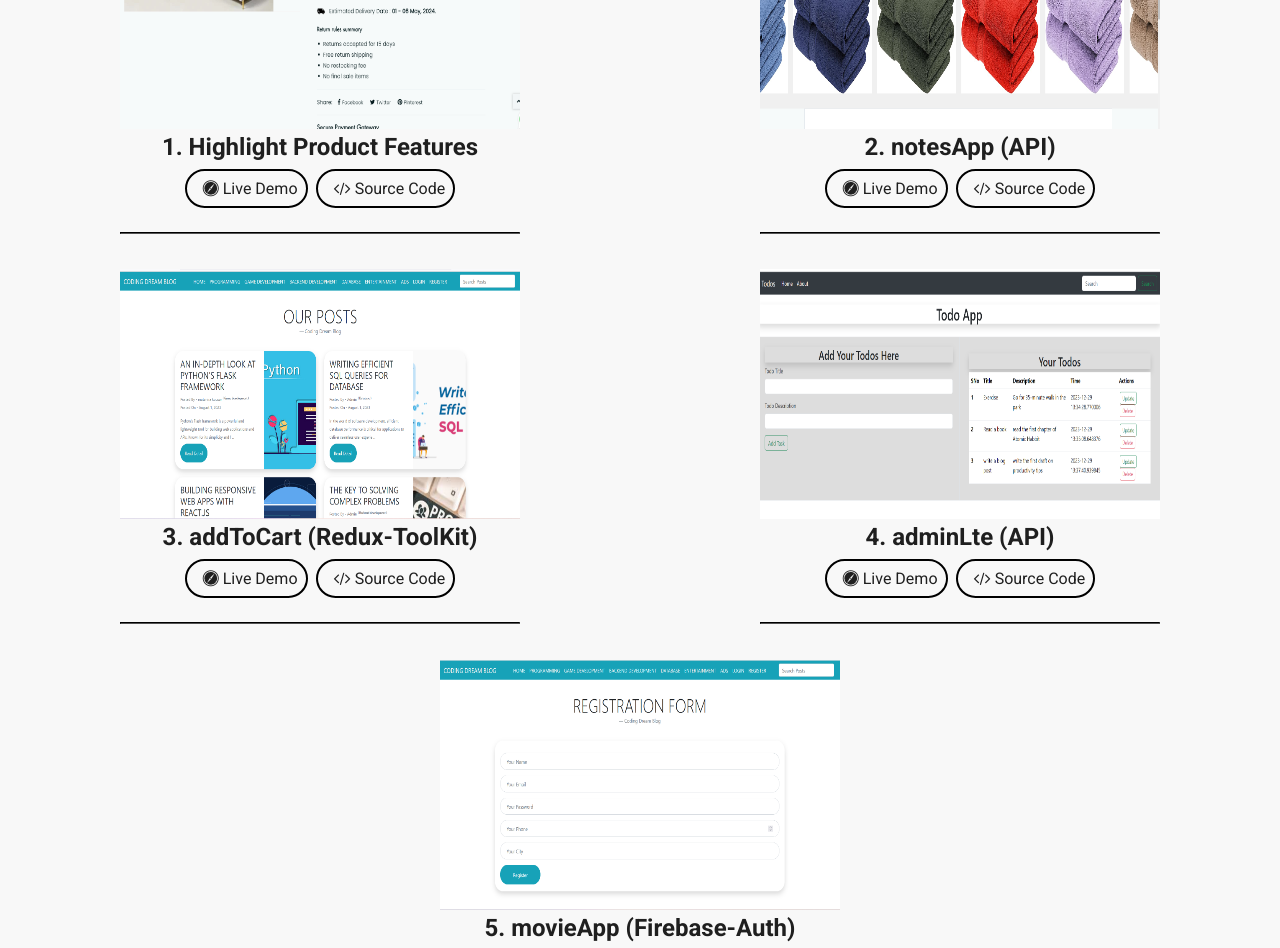
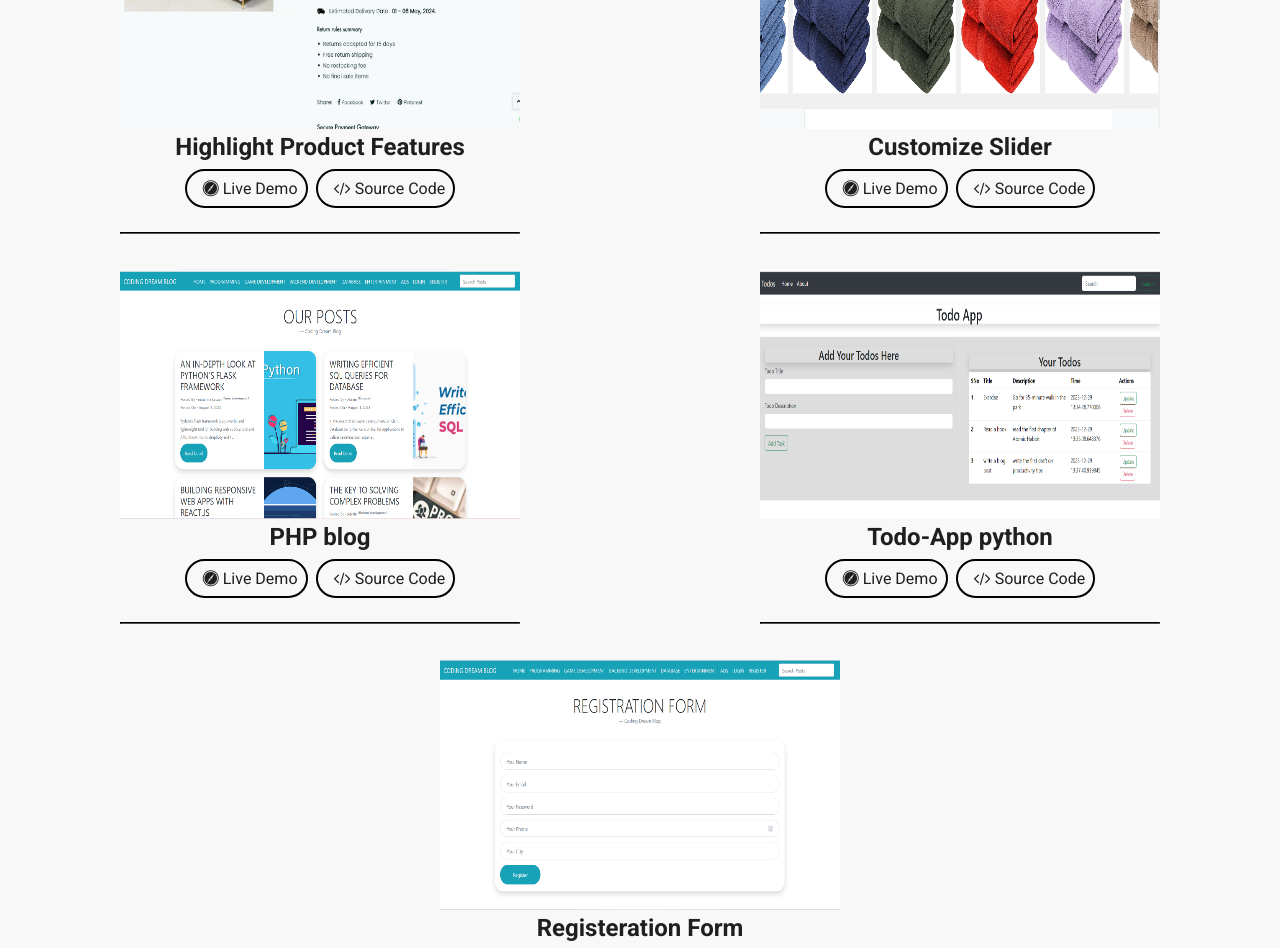
Before and after one commit to Mutahira-kousar/developer-portfolio, a React (Create React App) app: page /portfolio in a window 1280 px wide. Shown: the part 180-1128 px from the top of the page. Built offline with nearby package versions, Linux system fonts and the light colour scheme; the HTML template or start-up script is replaced by a standard one.

Commit message:
Update Info.js

```diff
--- a/src/info/Info.js
+++ b/src/info/Info.js
@@ -108,33 +108,33 @@
     ],
     portfolio: [ // This is where your portfolio projects will be detailed
         {
-            title: "1. Highlight Product Features",
+            title: " Highlight Product Features",
             live: "https://clikmartpk.com/collections/fitted-sheet/products/silk-fitted-sheet-with-pillow-covers-teal", //this should be a link to the live version of your project, think github pages, netlify, heroku, etc. Or your own domain, if you have it.
 
             image: mock1
         },
         {
-            title: "2. notesApp (API)",
-            live: "https://api-notes-app.netlify.app/",
-            source: "https://github.com/sohail151127/api-notes-app",
+            title: "Customize Slider",
+            live: "https://clikmartpk.com/collections/fitted-sheet/products/silk-fitted-sheet-with-pillow-covers-teal",
+
             image: mock2
         },
         {
-            title: "3. addToCart (Redux-ToolKit)",
-            live: "https://redux-add-to-cart-app.netlify.app/",
-            source: "https://github.com/sohail151127/redux-addToCart",
+            title: "PHP blog",
+
+            source: "https://github.com/Mutahira-kousar/coding-dream-blog",
             image: mock3
         },
         {
-            title: "4. adminLte (API)",
-            live: "https://admin-lte-food-api.netlify.app/",
-            source: "https://github.com/sohail151127/adminLte-foodApi",
+            title: "Todo-App python",
+
+            source: "https://github.com/Mutahira-kousar/todo-app",
             image: mock4
         },
         {
-            title: "5. movieApp (Firebase-Auth)",
-            live: "https://movieapp123.firebaseapp.com/",
-            source: "https://github.com/sohail151127/movie-app",
+            title: "Registeration Form",
+
+            source: "https://github.com/Mutahira-kousar/coding-dream-blog",
             image: mock5
         }
     ]
```
